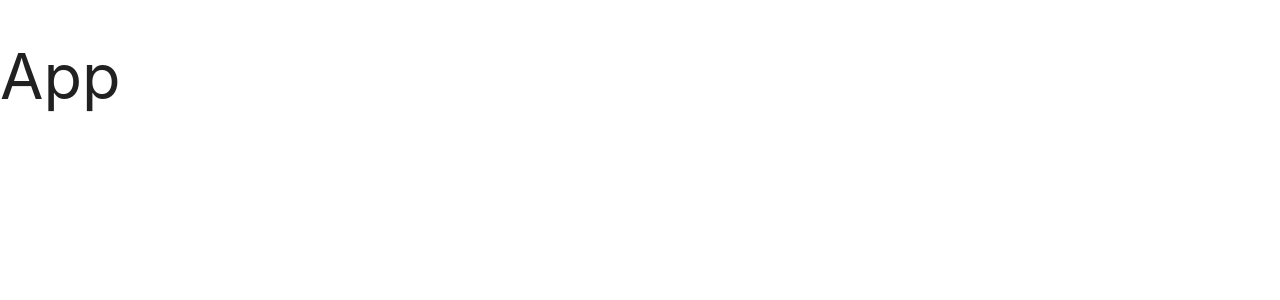
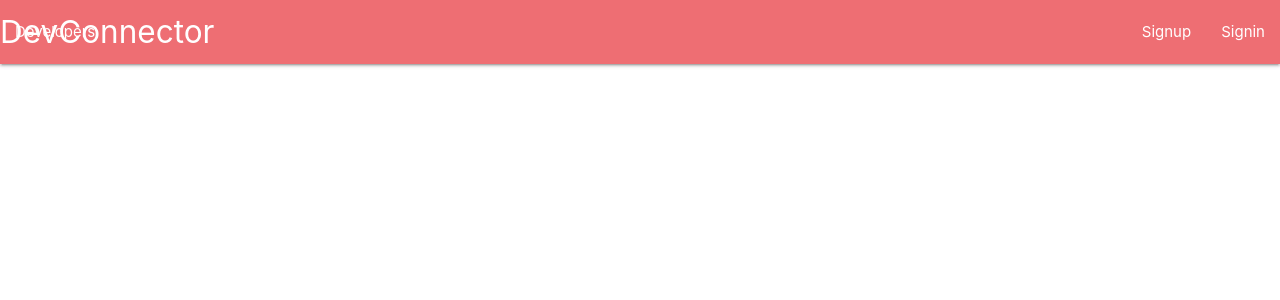
Before and after one commit to canivel/devconnector, a React (Create React App) app in the folder client/: page / in a window 1280 px wide. Shown: the top 300 px of the page. Built offline with nearby package versions, Linux system fonts and the light colour scheme.

Commit message:
start the layout

```diff
--- a/client/src/components/App.js
+++ b/client/src/components/App.js
@@ -1,10 +1,11 @@
 import React, { Component } from "react";
+import Navbar from "./layout/Navbar";
 
 export class App extends Component {
   render() {
     return (
       <div>
-        <h1>App</h1>
+        <Navbar />
       </div>
     );
   }
--- /dev/null
+++ b/client/src/components/layout/Navbar.js
@@ -0,0 +1,32 @@
+import React, { Component } from "react";
+
+export class Navbar extends Component {
+  render() {
+    return (
+      <nav>
+        <div className="nav-wrapper">
+          <a href="#" className="brand-logo">
+            DevConnector
+          </a>
+          <ul className="left">
+            <li>
+              <a href="#" className="left">
+                Developers
+              </a>
+            </li>
+          </ul>
+          <ul className="right hide-on-med-and-down">
+            <li>
+              <a href="#">Signup</a>
+            </li>
+            <li>
+              <a href="#">Signin</a>
+            </li>
+          </ul>
+        </div>
+      </nav>
+    );
+  }
+}
+
+export default Navbar;
```
Also changed, not shown: client/src/components/layout/Footer.js (added, +9 -0 lines), client/src/components/layout/Landing.js (added, +9 -0 lines).
